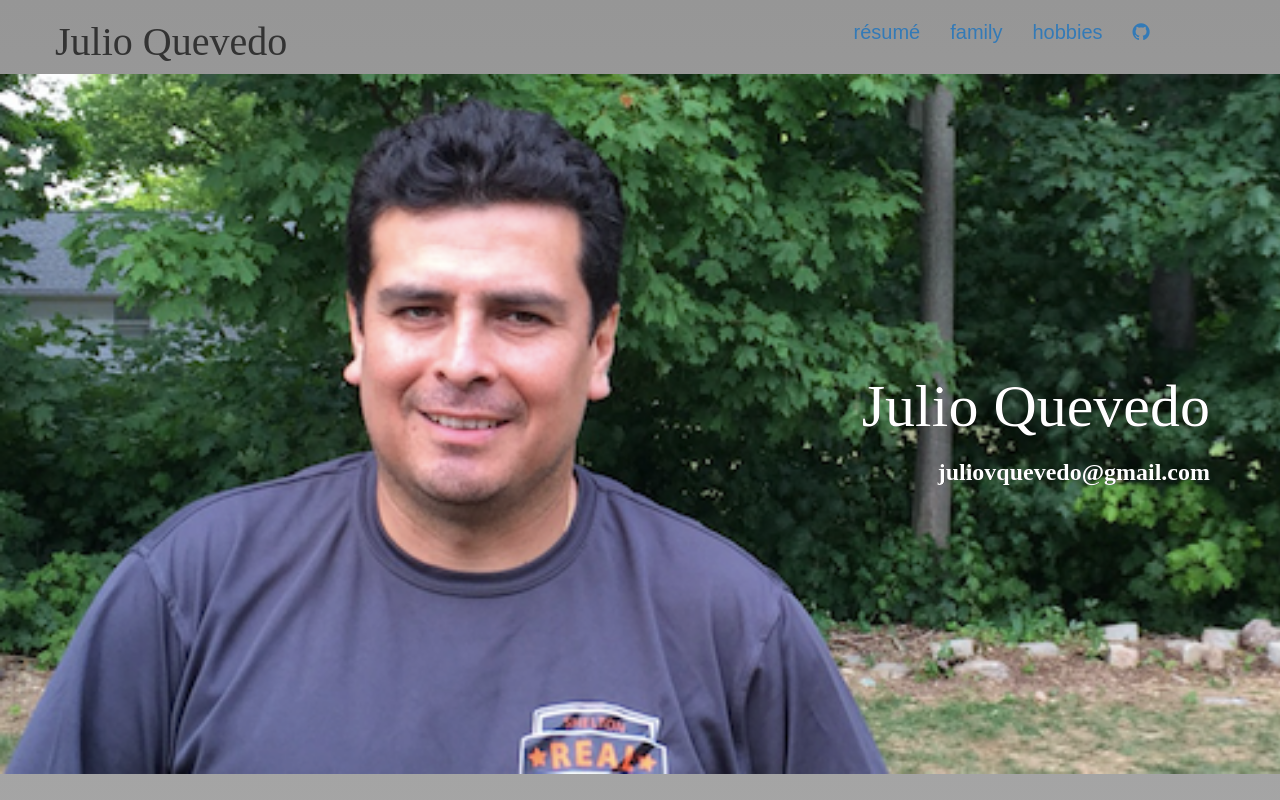
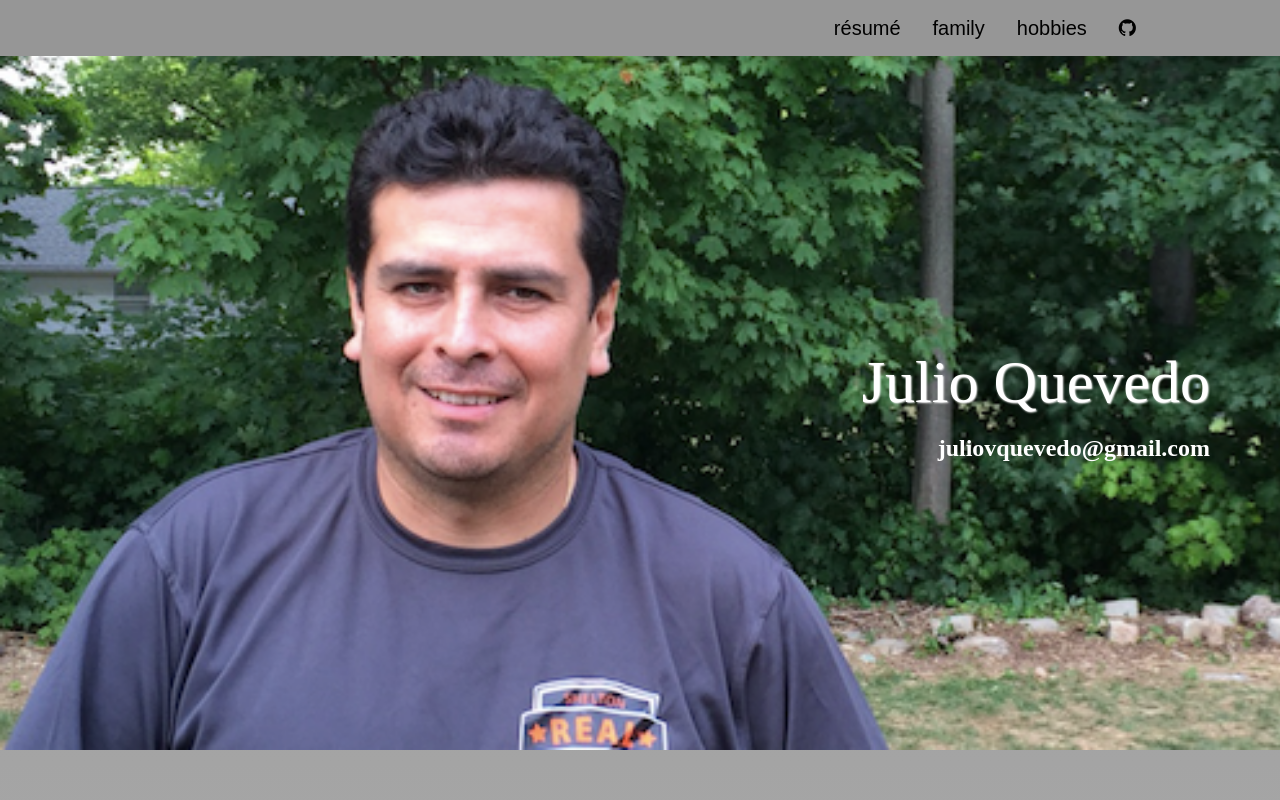
Before and after one commit to juliovquevedo/julio-personal-website, a plain HTML site: page index.html in a window 1280 px wide. Shown: the top 800 px of the page. Drawn offline with nearby package versions, Linux system fonts and the light colour scheme.

Commit message:
nav bar added

```diff
--- a/index.html
+++ b/index.html
@@ -12,23 +12,23 @@
 <body>
 
 
-	<header class="container">
-		<div class="row">
-			<h1 class"col-sm-3">Julio Quevedo</h1>
-			<nav class="col-sm-9">
-				<p><a href="#R">r&eacutesum&eacute</a></p>
-				<p><a href="#F">family</a></p>
-				<p><a href="#H">hobbies</a></p>
-				<p>
-				<a href="https://github.com/juliovquevedo">
-   					<i class="fa fa-github 3" aria-hidden="true"></i>
-   				</a>
-			</p>
+	<header>
+		<div class="fixed-nav-bar">
+			<nav>
+				<ul>
+					<li><a href="#R">r&eacutesum&eacute</a></li>
+					<li><a href="#F">family</a></li>
+					<li><a href="#H">hobbies</a></li>
+					<li><a href="https://github.com/juliovquevedo">
+   						<i class="fa fa-github 3" aria-hidden="true"></i>
+   						</a>
+					</li>
+				</ul>
 			</nav>
 		</div>
 	</header>
 
-	<section class="jumbotron">
+	<section class="jumbotron"><a id="N"></a>
 		<div class="container">
 			<h2 id="name">Julio Quevedo</h2>
 				<h3><a href="mailto:juliovquevedo@gmail.com"><span class="email">juliovquevedo@gmail.com</span></a></h3>
--- a/main.css
+++ b/main.css
@@ -5,31 +5,45 @@ body {
 	background-image: linear-gradient(to bottom, #969696, #e1e1e1 100%);
 }
 
-header {
-
-}
-
-header .row {
-	display: flex;
-	align-items: center;
-}
-
-header h1 {
-	font-family: "STHeiti";
-	font-size: 40px;
-	text-align: left;
-	justify-content: left;
+header .fixed-nav-bar {
+  position: fixed;
+  top: 0;
+  left: 0;
+  z-index: 9999;
+  width: 100%;
+  height: 56px;
+  background-color: #969696;
 }
 
 header nav {
 	display: flex;
-	align-items: right;
+	align-items: top;
 	justify-content: flex-end;
+	padding-right: 10%;
 }
 
-header p {
-	padding-left: 30px;
+ul {
+	list-style-type: none;
 	font-size: 20px;
+	margin: 0;
+	padding: 0;
+	overflow: hidden;
+}
+
+li {
+	float: left;
+}
+
+li a {
+	display: block;
+	color: #000000;
+	text-align: center;
+	padding: 14px 16px;
+	text-decoration: none;
+}
+
+li a:hover:not(.active) {
+	background-color: #8c8c8c;
 }
 
 .jumbotron {
@@ -39,8 +53,8 @@ header p {
 	background-size: cover;
 	color: #ffffff;
 	height: 700px;
-	text-shadow: 0.25px 0.25px 0.25px #000000;
 	text-align: right;
+	margin-top: 50px;
 }
 
 
@@ -52,12 +66,11 @@ section .row {
 #name {
 	font-size: 60px;
 	font-family: "Tsukushi A Round Gothic";
+	text-shadow: 1px 1px 2px #ffffff;
 }
 
 img {
-
 	border: 1px solid #000;
-	onmouseover: 'highlight()';
 }
 
 span {
```
